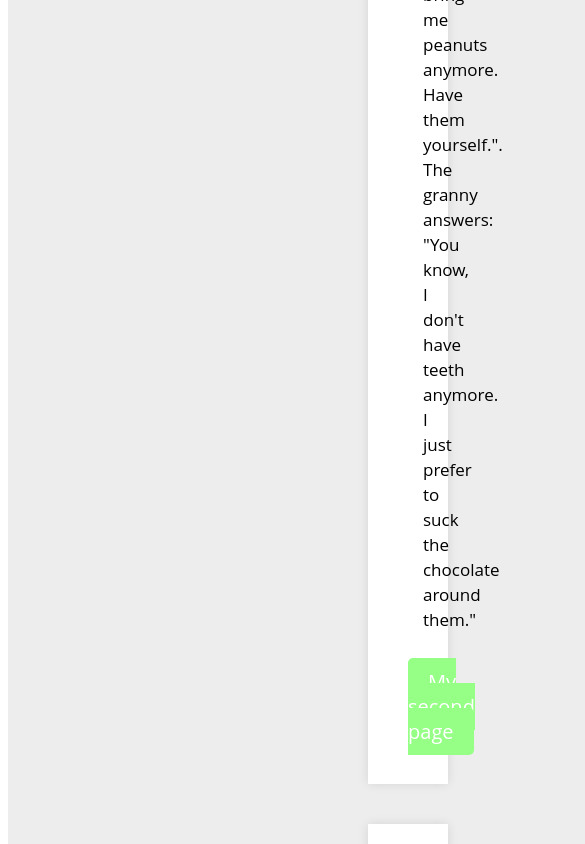
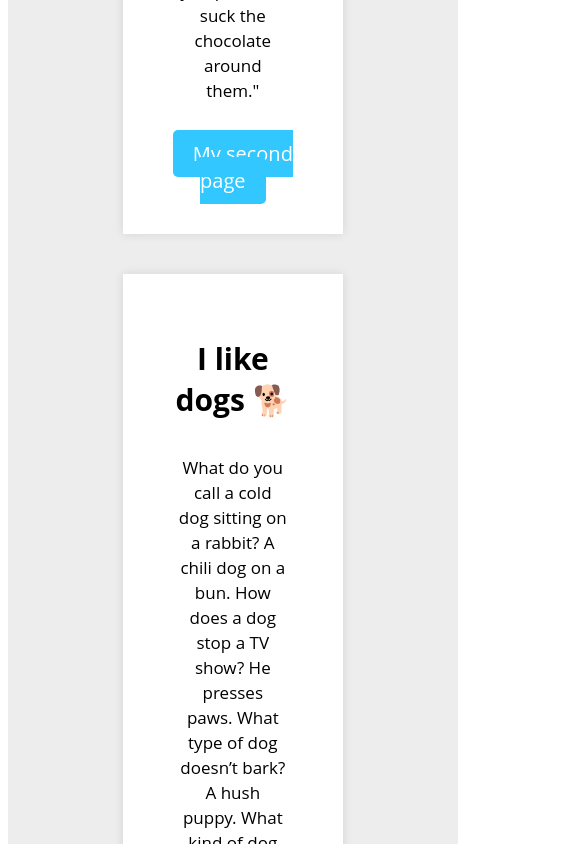
Before and after one commit to merlinmatheys/profile, a plain HTML site: page index.html in a window 390 px wide. Shown: the part 1280-2124 px from the top of the page, 585 px wide, since content can reach past the window. Drawn offline with Linux system fonts and the light colour scheme.

Commit message:
make my profile prettier

```diff
--- a/style.css
+++ b/style.css
@@ -5,7 +5,7 @@ h1, h2 {
   color: #575F7D;
   font-family: 'Open Sans', sans-serif;
   font-size: 40px;
-  line-height: 20px;
+  line-height: 50px;
   font-weight: 300;
 }
 
@@ -19,12 +19,12 @@ p {
 }
 
 a {
-  color: #5F5AA2;
+  color: #33C7FF;
   text-decoration: none;
 }
 
 a:hover {
-  box-shadow: 0px 0px 10px #81FF5B;
+  background-color: black;
 }
 
 li {
@@ -37,8 +37,9 @@ ul {
     padding-inline-start: 0px;
 }
 
+
 .blue-button {
-  background-color: #96FF86;
+  background-color: #33C7FF;
   color: white;
   padding: 10px 20px;
   border-radius: 5px;
@@ -46,11 +47,10 @@ ul {
 
 .container {
   text-align: center;
-  padding: 5px 320px;
+  padding: 5px 20%;
   background-color: rgba(0, 0, 0, 0.07);
   font-family: 'Open Sans', sans-serif;
   font-size: 20px;
-  line-height: 25px;
 }
 
 .card {
@@ -63,3 +63,22 @@ ul {
 #footer {
   color: #7ECE90;
 }
+
+@media (max-width: 960px) {
+  /* For a screen < 960px, this CSS will be read */
+  .container {
+    width: 700px;
+  }
+}
+@media (max-width: 720px) {
+  /* For a screen < 720px, this CSS will be read */
+  .container {
+    width: 500px;
+  }
+}
+@media (max-width: 540px) {
+  /* For a screen < 540px, this CSS will be read */
+  .container {
+    width: 300px;
+  }
+}
```
